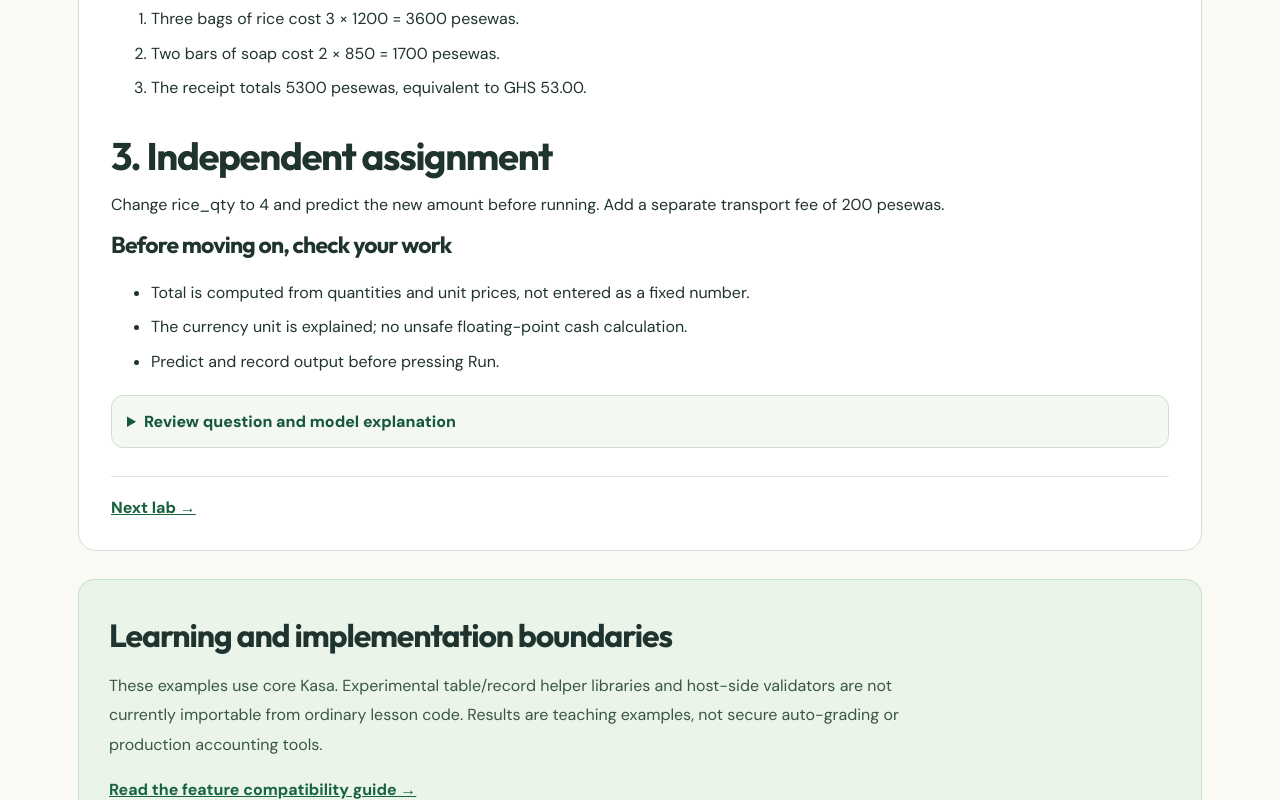
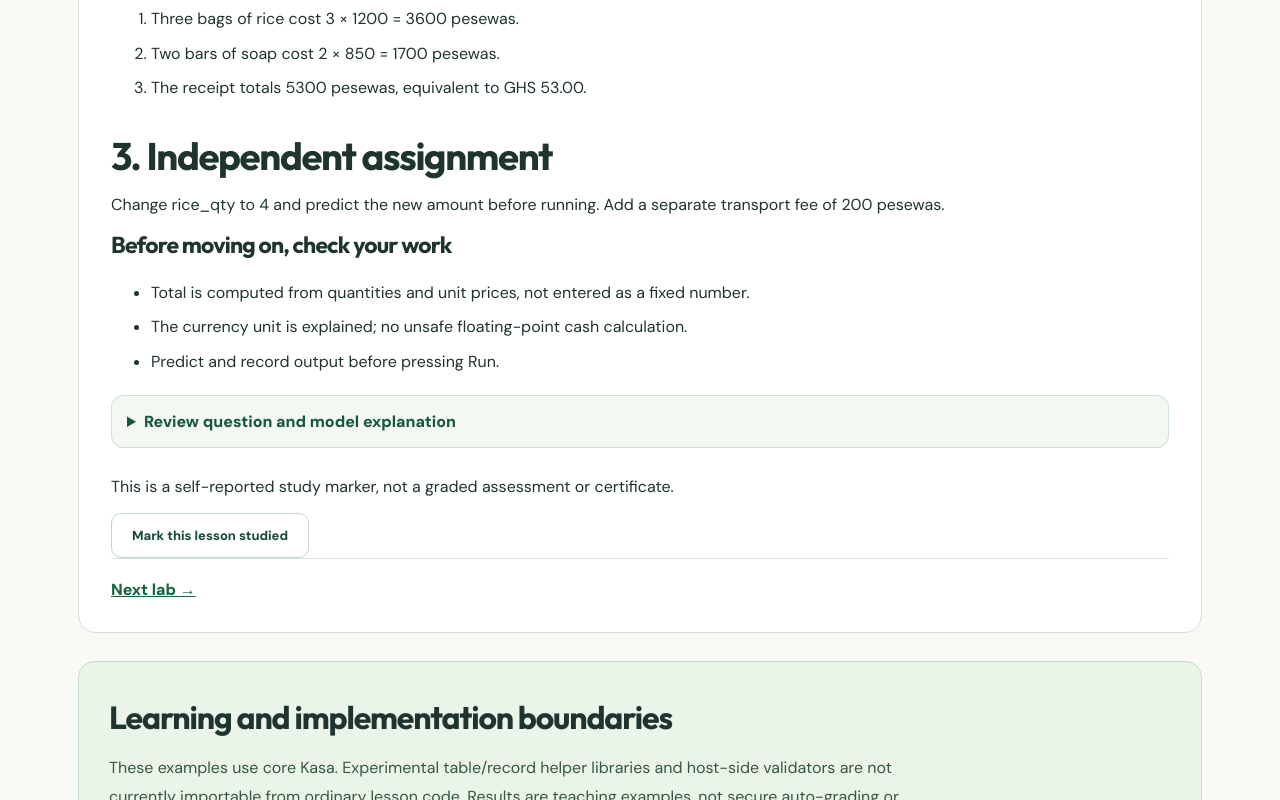
Before and after one commit to fosterb1/kasa-learning-academy, a Next.js app: page /learn/applied/shop-receipt in a window 1280 px wide. Shown: the part 1691-2491 px from the top of the page. Built offline with nearby package versions, Linux system fonts and the light colour scheme; no server answers.

Commit message:
feat(academy): allow self-reported lesson study progress in applied

```diff
--- a/src/app/(site)/learn/applied/[slug]/page.tsx
+++ b/src/app/(site)/learn/applied/[slug]/page.tsx
@@ -1,4 +1,5 @@
 import Link from 'next/link'
+import { CourseProgressToggle } from '@/components/CourseProgressToggle'
 import { notFound } from 'next/navigation'
 import course from '@/lib/applied-course.json'
 import { Playground } from '@/components/Playground'
@@ -51,7 +52,8 @@ export default async function AppliedLabPage({params}: {params: Promise<{slug:st
           <p><strong>Explanation:</strong> {unit.answer}</p>
         </details>
       </section>
-      <nav className="academy-applied-next" aria-label="Previous and next lab">
+      <CourseProgressToggle id={'applied/'+slug}/>
+   <nav className="academy-applied-next" aria-label="Previous and next lab">
         {index>0&&<Link href={'/learn/applied/'+course.units[index-1].slug}>← Previous lab</Link>}
         {index<course.units.length-1
           ?<Link href={'/learn/applied/'+course.units[index+1].slug}>Next lab →</Link>
```
